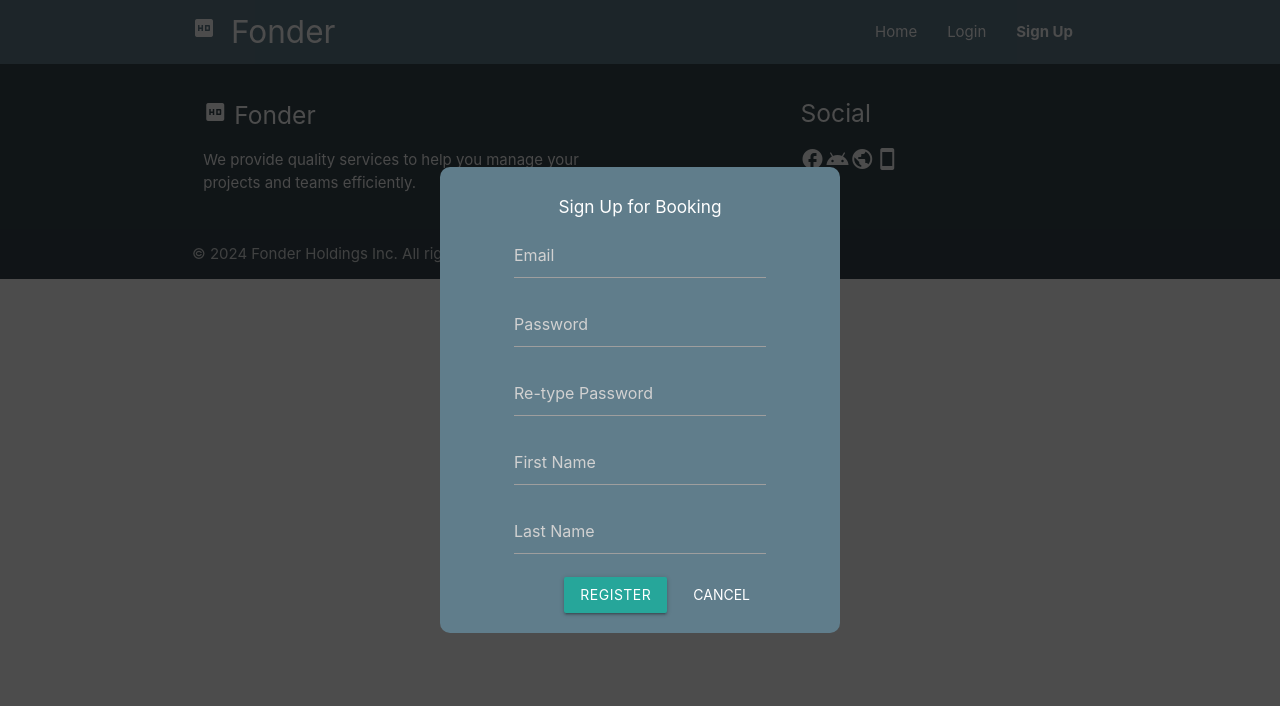
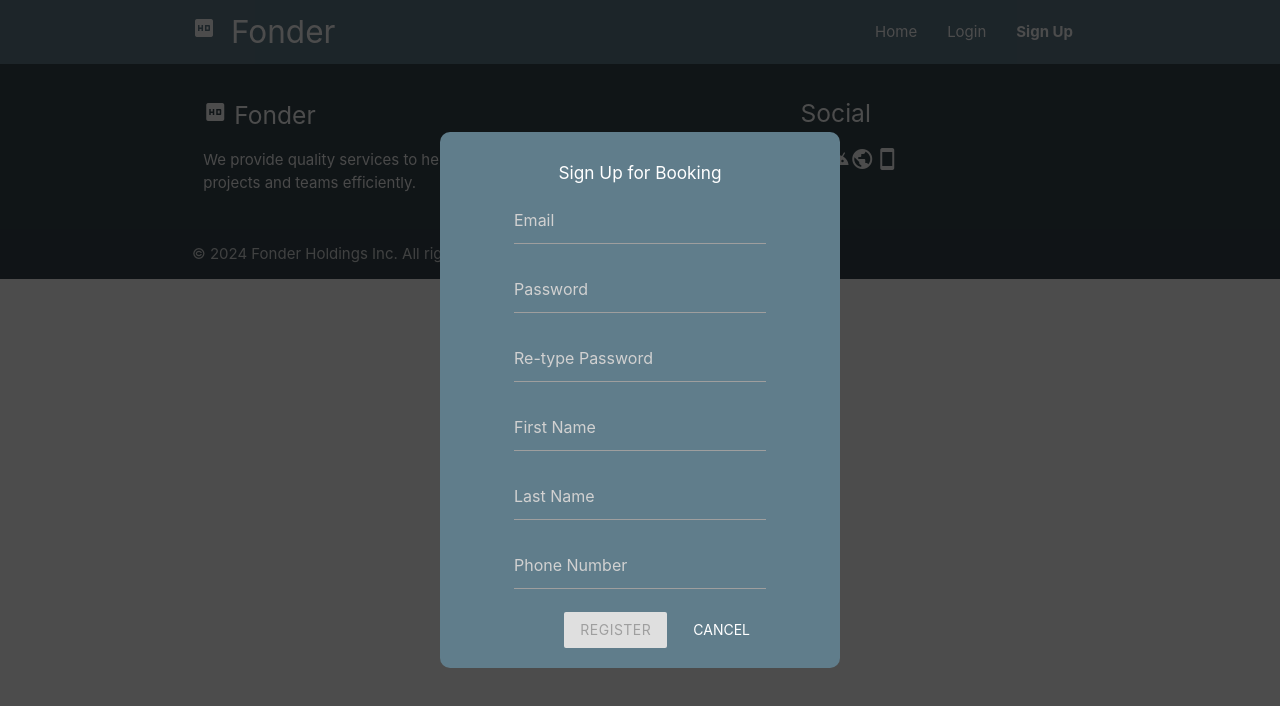
Before and after one commit to damianleng/hotel-booking-web-app, an Angular app in the folder client/: page /register in a window 1280 px wide. Shown: the top 706 px of the page. Built offline with nearby package versions, Linux system fonts and the light colour scheme.

Commit message:
Add register validation

```diff
--- a/client/src/app/app.module.ts
+++ b/client/src/app/app.module.ts
@@ -13,6 +13,7 @@ import { CheckoutComponent } from './pages/checkout/checkout.component';
 import { FormsModule } from '@angular/forms';
 import { HttpClientModule } from '@angular/common/http';
 import { PaymentComponent } from './components/payment/payment.component';
+import { ReactiveFormsModule } from '@angular/forms';
 
 
 
@@ -32,6 +33,7 @@ import { PaymentComponent } from './components/payment/payment.component';
     BrowserModule,
     AppRoutingModule,
     FormsModule,
+    ReactiveFormsModule,
     HttpClientModule
   ],
   providers: [],
--- a/client/src/app/pages/register/register.component.html
+++ b/client/src/app/pages/register/register.component.html
@@ -6,26 +6,52 @@
       <div class="center">
         <h6>Sign Up for Booking</h6>
       </div>
+      <form [formGroup]="registerForm" (ngSubmit)="register()">
         <div class="input-field">
-          <input id="email" type="email" class="validate white-text" placeholder="Email" [(ngModel)]="email">
+          <input id="email" type="email" class="validate white-text" placeholder="Email" formControlName="email">
+          <div *ngIf="registerForm.get('email')?.invalid && registerForm.get('email')?.touched" class="error">
+            <small *ngIf="registerForm.get('email')?.errors?.['required']">Email is required.</small>
+            <small *ngIf="registerForm.get('email')?.errors?.['email']">Invalid email format.</small>
+          </div>
         </div>
         <div class="input-field">
-          <input id="password" type="password" class="validate white-text" placeholder="Password" [(ngModel)]="password">
+          <input id="password" type="password" class="validate white-text" placeholder="Password" formControlName="password">
+          <div *ngIf="registerForm.get('password')?.invalid && registerForm.get('password')?.touched" class="error">
+            <small *ngIf="registerForm.get('password')?.errors?.['required']">Password is required.</small>
+            <small *ngIf="registerForm.get('password')?.errors?.['minlength']">Password must be at least 8 characters long.</small>
+          </div>
         </div>
         <div class="input-field">
-          <input id="re-password" type="password" class="validate white-text" placeholder="Re-type Password" [(ngModel)]="rePassword">
+          <input id="re-password" type="password" class="validate white-text" placeholder="Re-type Password" formControlName="rePassword">
+          <div *ngIf="registerForm.get('rePassword')?.invalid && registerForm.get('rePassword')?.touched" class="error">
+            <small *ngIf="registerForm.get('rePassword')?.errors?.['required']">Re-type Password is required.</small>
+          </div>
         </div>
         <div class="input-field">
-          <input id="first-name" type="text" class="validate white-text" placeholder="First Name" [(ngModel)]="firstName">
+          <input id="first-name" type="text" class="validate white-text" placeholder="First Name" formControlName="firstName">
+          <div *ngIf="registerForm.get('firstName')?.invalid && registerForm.get('firstName')?.touched" class="error">
+            <small *ngIf="registerForm.get('firstName')?.errors?.['required']">First Name is required.</small>
+          </div>
         </div>
         <div class="input-field">
-          <input id="last-name" type="text" class="validate white-text" placeholder="Last Name" [(ngModel)]="lastName">
+          <input id="last-name" type="text" class="validate white-text" placeholder="Last Name" formControlName="lastName">
+          <div *ngIf="registerForm.get('lastName')?.invalid && registerForm.get('lastName')?.touched" class="error">
+            <small *ngIf="registerForm.get('lastName')?.errors?.['required']">Last Name is required.</small>
+          </div>
+        </div>
+        <div class="input-field">
+          <input id="phone-number" type="text" class="validate white-text" placeholder="Phone Number" formControlName="phoneNumber">
+          <div *ngIf="registerForm.get('phoneNumber')?.invalid && registerForm.get('phoneNumber')?.touched" class="error">
+            <small *ngIf="registerForm.get('phoneNumber')?.errors?.['required']">Phone Number is required.</small>
+            <small *ngIf="registerForm.get('phoneNumber')?.errors?.['pattern']">Phone Number must be 10 digits.</small>
+          </div>
         </div>
         <div class="modal-footer">
-          <button class="btn wave-effect waves-light" (click)="register()">Register</button>
+          <button class="btn wave-effect waves-light" type="submit" [disabled]="registerForm.invalid">Register</button>
           <!-- Close button inside the modal -->
           <button class="btn-flat white-text modal-close" (click)="closeRegister()">Cancel</button>
         </div>
+      </form>
     </div>
   </div>
 </div>
--- a/client/src/app/pages/register/register.component.ts
+++ b/client/src/app/pages/register/register.component.ts
@@ -1,4 +1,5 @@
 import { Component, OnInit, Output, EventEmitter } from '@angular/core';
+import { FormBuilder, FormGroup, Validators } from '@angular/forms';
 import { AuthService } from '../../services/auth.service';
 import { Router } from '@angular/router';
 
@@ -9,39 +10,50 @@ import { Router } from '@angular/router';
 })
 export class RegisterComponent implements OnInit {
   @Output() closeModalEvent = new EventEmitter<void>();
+  registerForm!: FormGroup;
 
-  email: string = '';
-  password: string = '';
-  rePassword: string = '';
-  firstName: string = '';
-  lastName: string = '';
+  constructor(
+    private fb: FormBuilder,
+    private authService: AuthService,
+    private router: Router
+  ) { }
 
-  constructor(private authService: AuthService, private router: Router) { }
-
-  ngOnInit(): void { }
+  ngOnInit(): void {
+    this.registerForm = this.fb.group({
+      email: ['', [Validators.required, Validators.email]],
+      password: ['', [Validators.required, Validators.minLength(8)]],
+      rePassword: ['', [Validators.required]],
+      firstName: ['', [Validators.required]],
+      lastName: ['', [Validators.required]],
+      phoneNumber: ['', [Validators.required, Validators.pattern('^[0-9]{10}$')]]
+    });
+  }
 
   register() {
-    console.log('Register button clicked');
-    if (this.password !== this.rePassword) {
+    if (this.registerForm.invalid) {
+      return;
+    }
+
+    const { email, password, rePassword, firstName, lastName, phoneNumber } = this.registerForm.value;
+
+    if (password !== rePassword) {
       alert('Passwords do not match');
       return;
     }
 
     const user = {
-      email: this.email,
-      password: this.password,
-      name: `${this.firstName} ${this.lastName}`,
-      phoneNumber: '1234567890', // Add phone number if needed
+      email,
+      password,
+      name: `${firstName} ${lastName}`,
+      phoneNumber,
       role: 'user' // Default role
     };
-
-    console.log('User data:', user);
 
     this.authService.register(user).subscribe(
       response => {
         console.log('Registration successful', response);
         this.router.navigate(['/room-select']);
-        this.closeRegister();
+        this.closeRegister(); // Close the registration form
       },
       error => {
         console.error('Registration failed', error);
```
Lines whose indentation alone changed are shown as unchanged.
